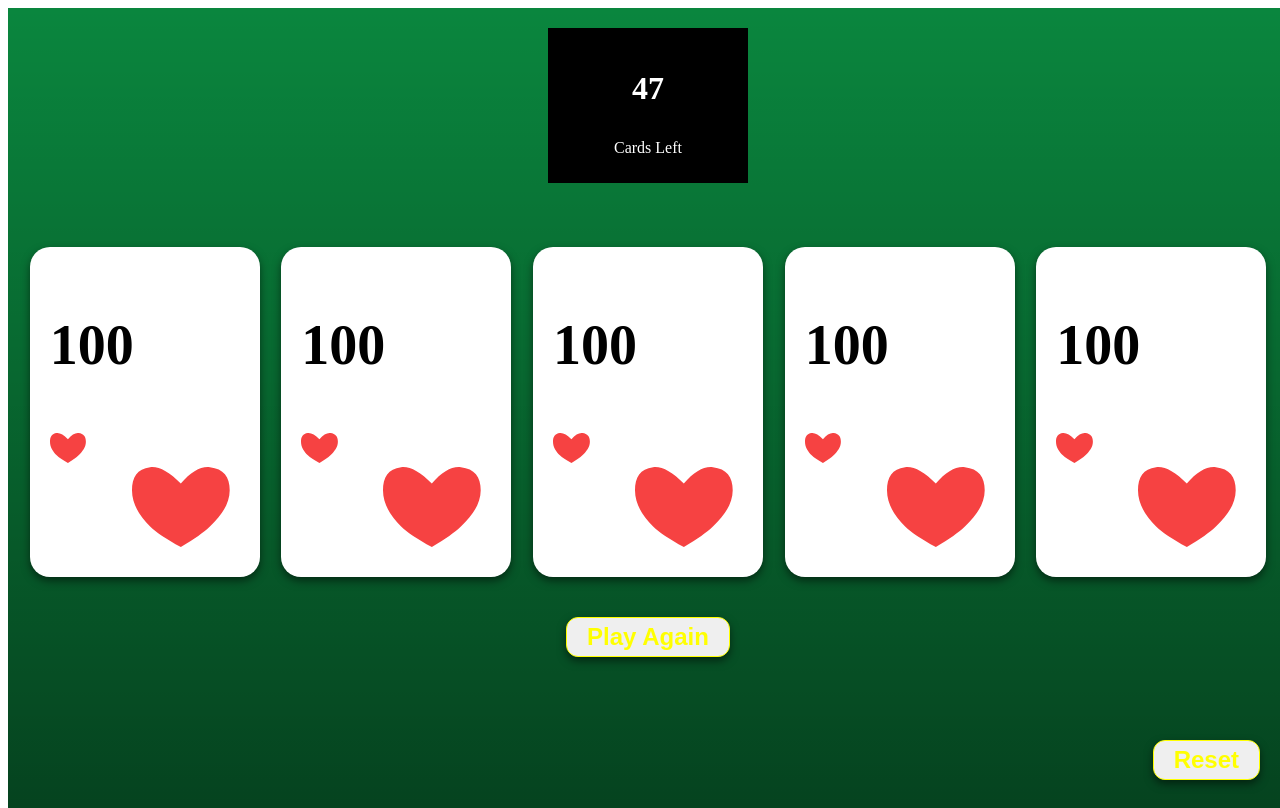
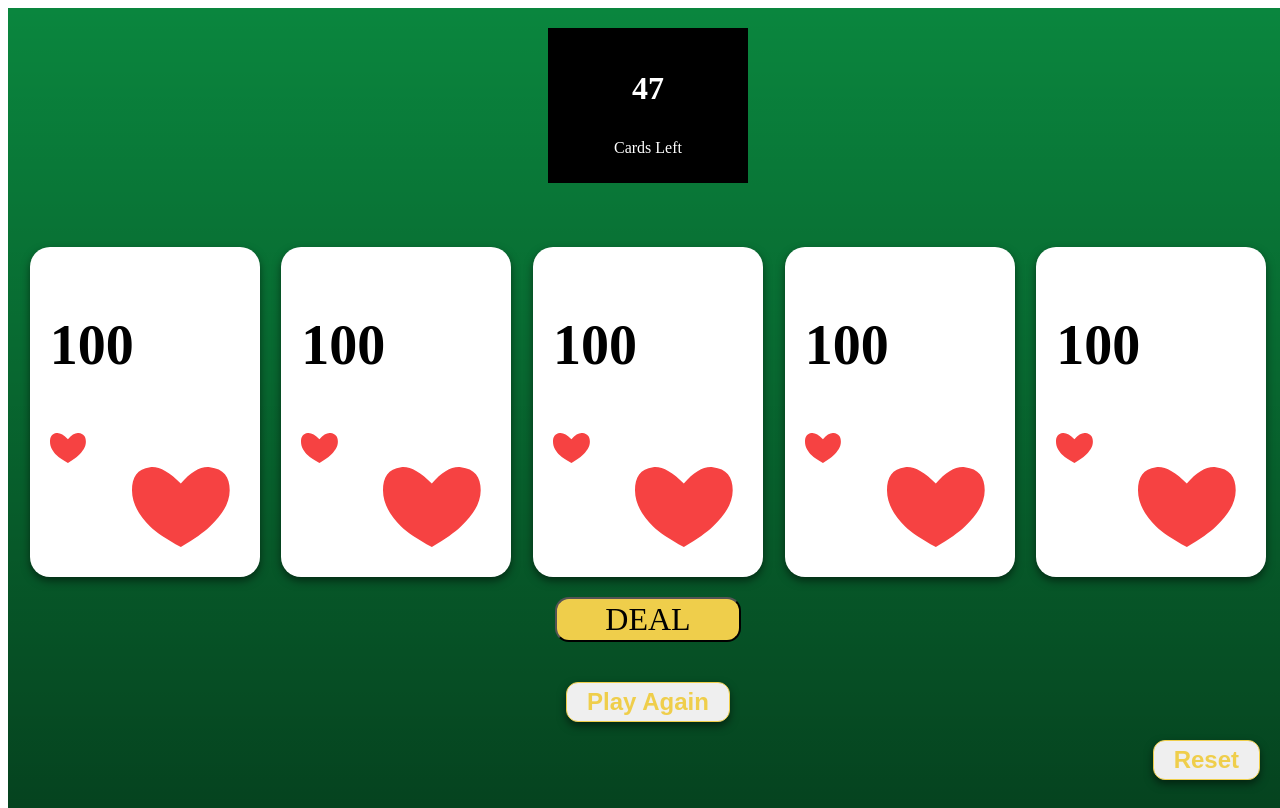
Before and after one commit to divyatiwari5/Card-Game, a React (Create React App) app in the folder frontend/: page / in a window 1280 px wide. Built offline with nearby package versions, Linux system fonts and the light colour scheme.

Commit message:
Setup Redux; Added dealButton

```diff
--- a/frontend/package.json
+++ b/frontend/package.json
@@ -29,7 +29,8 @@
     "lodash": "^4.17.21",
     "node-sass": "^5.0.0",
     "react": "^17.0.2",
-    "react-dom": "^17.0.2"
+    "react-dom": "^17.0.2",
+    "react-redux": "^7.2.6"
   },
   "devDependencies": {
     "@types/jest": "^26.0.23",
--- a/frontend/src/App.tsx
+++ b/frontend/src/App.tsx
@@ -4,6 +4,7 @@ import styles from './App.module.scss';
 import { Card } from 'commons/components/Card/Card';
 import { Button } from 'commons/components/Button/Button';
 import CardCounter from 'CardCounter/CardCounter';
+import DealButton from 'DealButton/DealButton';
 
 const App: React.FC = () => {
   return (
@@ -16,8 +17,9 @@ const App: React.FC = () => {
         <Card />
         <Card />
       </div>
-      <Button btnText={'Play Again'} class={'center'} />
-      <Button btnText={'Reset'} class={'right'} />
+      <DealButton />
+      <Button btnText={'Play Again'} align={'center'} />
+      <Button btnText={'Reset'} align={'right'} />
     </div>
   );
 };
--- /dev/null
+++ b/frontend/src/DealButton/DealButton.tsx
@@ -0,0 +1,5 @@
+function DealButton() {
+  return <button className="deal-btn">Deal</button>;
+}
+
+export default DealButton;
--- /dev/null
+++ b/frontend/src/DealButton/_dealButton.scss
@@ -0,0 +1,12 @@
+.deal-btn {
+  background: $yellow;
+  border-radius: 14px;
+  font-size: 2rem;
+  font-weight: 400;
+  text-transform: uppercase;
+  font-family: Alfa Slab One;
+  padding: 2px 48px;
+  display: block;
+  margin: auto;
+  margin-top: 20px;
+}
--- a/frontend/src/commons/components/Button/Button.tsx
+++ b/frontend/src/commons/components/Button/Button.tsx
@@ -1,9 +1,9 @@
 function Button(props: any) {
   const getClassName = () => {
     let className = 'button';
-    if (props.class == 'center') {
+    if (props.align == 'center') {
       className += ' center';
-    } else if (props.class == 'right') {
+    } else if (props.align == 'right') {
       className += ' right';
     }
     return className;
--- a/frontend/src/commons/components/Button/_button.scss
+++ b/frontend/src/commons/components/Button/_button.scss
@@ -1,6 +1,6 @@
 .button {
-  border: 1px solid yellow;
-  color: yellow;
+  border: 1px solid $yellow;
+  color: $yellow;
   border-radius: 12px;
   box-shadow: 0 4px 8px 0 rgba(0, 0, 0, 0.5);
   padding: 5px 20px;
--- /dev/null
+++ b/frontend/src/store.js
@@ -0,0 +1,6 @@
+import rootReducer from './redux/reducer';
+import { createstore } from 'redux';
+
+const store = createstore(rootReducer);
+
+export default store;
--- /dev/null
+++ b/frontend/src/styles/_variables.scss
@@ -0,0 +1 @@
+$yellow: #efce4b;
--- a/frontend/src/styles/index.scss
+++ b/frontend/src/styles/index.scss
@@ -1,6 +1,8 @@
 @import './tailwind.css';
+@import './variables';
 @import '../commons/common';
 @import '../CardCounter/cardCounter';
+@import '../DealButton/dealButton';
 
 body {
   font-family: 'Courier Prime';
```
Also changed, not shown: frontend/src/redux/reducer/index.js (added, +16 -0 lines), 1 other file (tests, documents, lock files or other folders).
